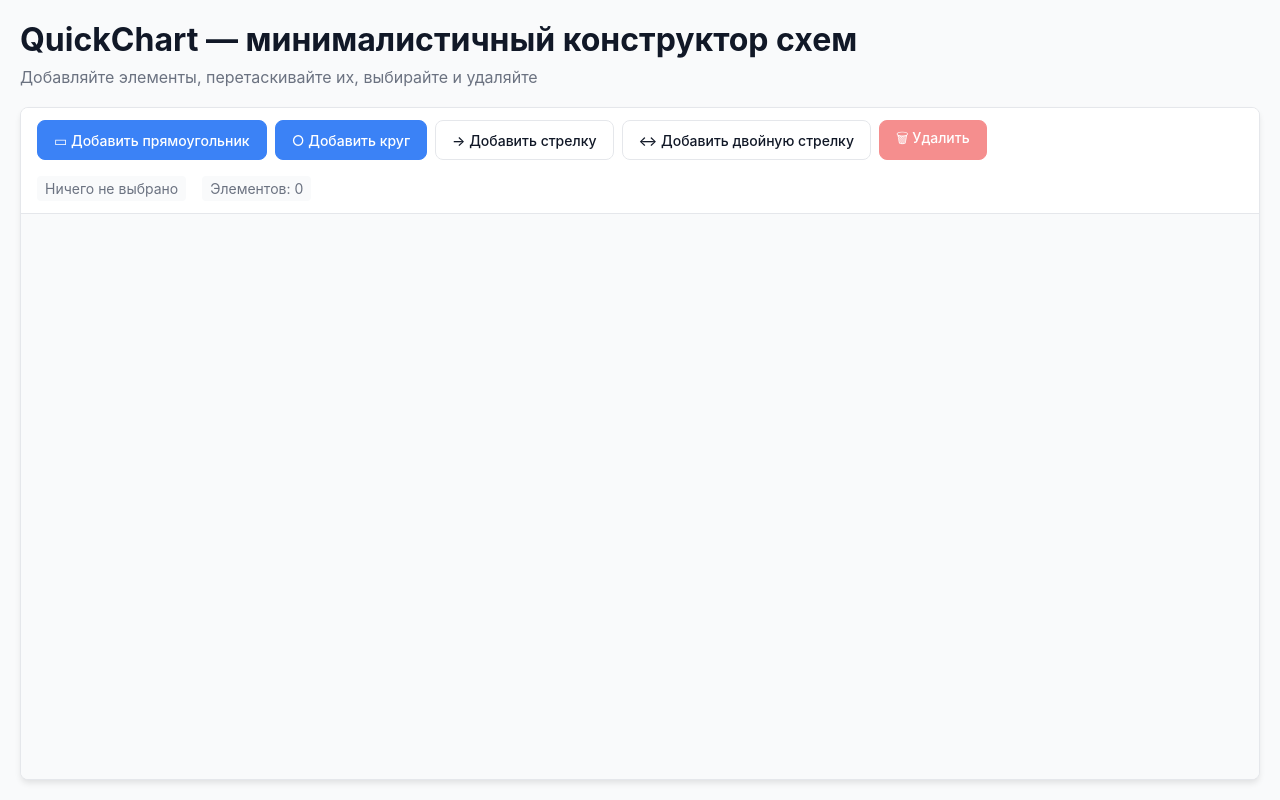
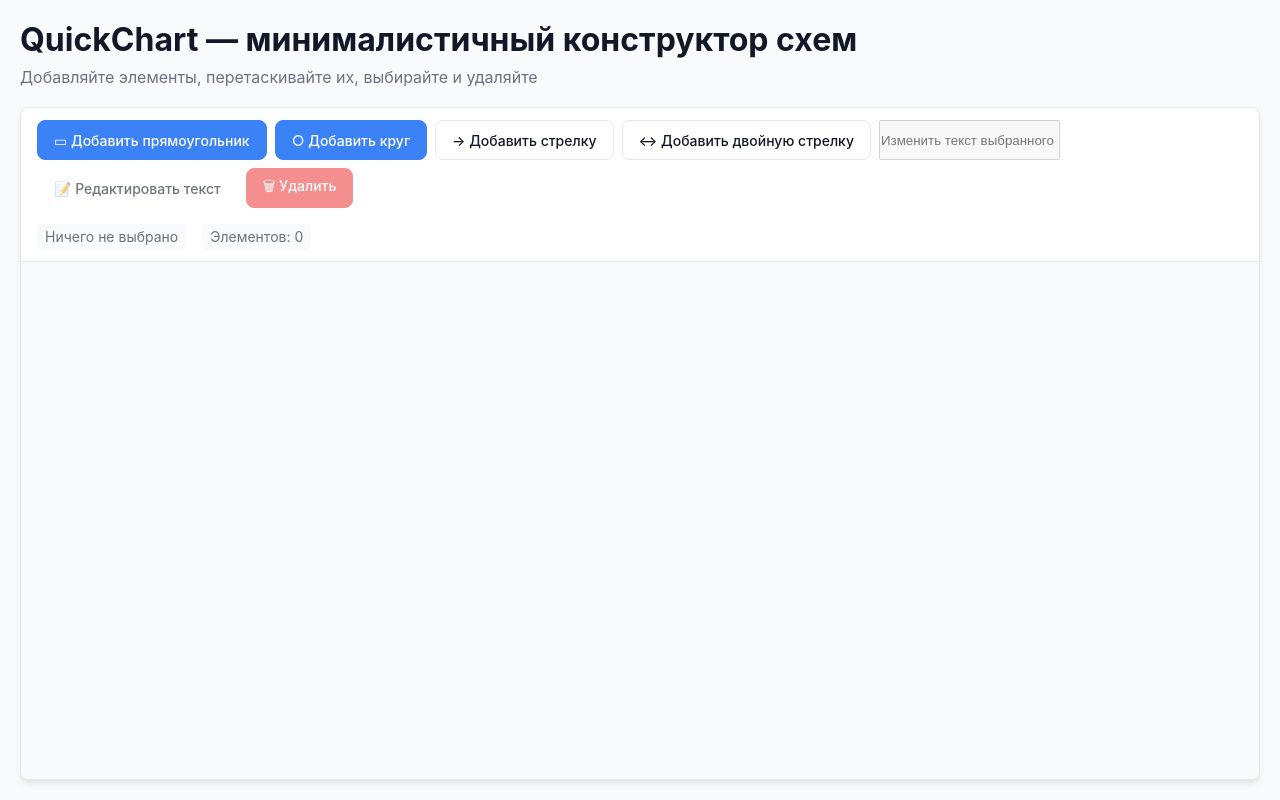
Before and after one commit to Jhon-Crow/quick-flowchart-editor, a React (Vite) app: page / in a window 1280 px wide. Built offline with nearby package versions, Linux system fonts and the light colour scheme.

Commit message:
add node text editing

```diff
--- a/src/widgets/CanvasWidget/ui/Toolbar/Toolbar.tsx
+++ b/src/widgets/CanvasWidget/ui/Toolbar/Toolbar.tsx
@@ -1,18 +1,21 @@
 import styled from 'styled-components';
 import {useCanvasStore} from "@/entities/Node";
 import {Button} from "@/shared/Button";
-import {useEffect, useState} from "react";
+import React, {useEffect, useRef, useState} from "react";
 import type {ArrowType} from "@/entities/Node/model/types.ts";
 
 export const Toolbar = () => {
     const {
         addNode,
+        updateNodeText,
         deleteNode,
         selectedNodeId,
+        clearSelection,
         nodes,
         addArrow,
     } = useCanvasStore();
 
+    const ref = useRef<HTMLInputElement | null>(null);
 
     const [isArrowMode, setIsArrowMode] = useState(false);
 
@@ -22,14 +25,23 @@ export const Toolbar = () => {
     const [sourceId, setSourceId] = useState<string | null>(null);
     const [arrowType, setArrowType] = useState<ArrowType | null>(null);
 
+    const handleEditNodeText = () => {
+        if (selectedNodeId && ref.current) {
+            updateNodeText(selectedNodeId, ref.current.value || '');
+        }
+    };
+
     const handleAddSimpleArrow = (e: React.MouseEvent) => {
         e.preventDefault();
+        clearSelection();
         setAddSimpleArrowActive(true);
         setArrowType("directional");
         setIsArrowMode(true);
     };
 
-    const handleAddDoubleArrow = () => {
+    const handleAddDoubleArrow = (e: React.MouseEvent) => {
+        e.preventDefault();
+        clearSelection();
         setAddDoubleArrowActive(true);
         setArrowType("bidirectional");
         setIsArrowMode(true);
@@ -89,7 +101,23 @@ export const Toolbar = () => {
                     variant="secondary">
                     ↔ Добавить двойную стрелку
                 </Button>
-                {/*todo добавить кнопку отмены добавления стрелки*/}
+
+                <input
+                    onKeyDown={(e) => {
+                        if (e.key === 'Enter') {
+                            handleEditNodeText();
+                        }
+                    }}
+                    disabled={!selectedNodeId}
+                    placeholder={'Изменить текст выбранного элемента'} type={'text'}
+                    ref={ref}/>
+                <Button
+                    onClick={handleEditNodeText}
+                    variant={'ghost'}
+                    disabled={!selectedNodeId}>
+                    📝 Редактировать текст
+                </Button>
+
                 <Button
                     onClick={handleDelete}
                     variant="danger"
```
